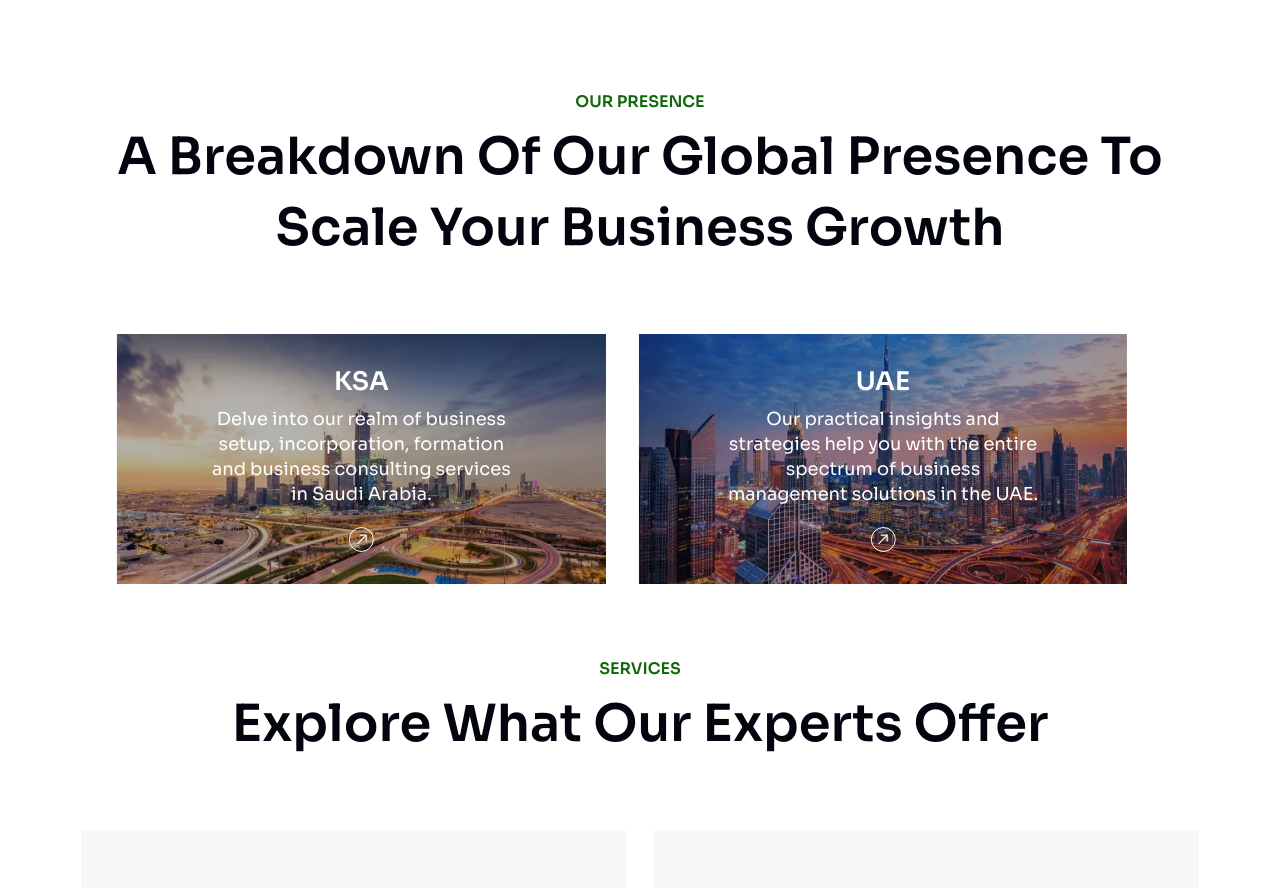
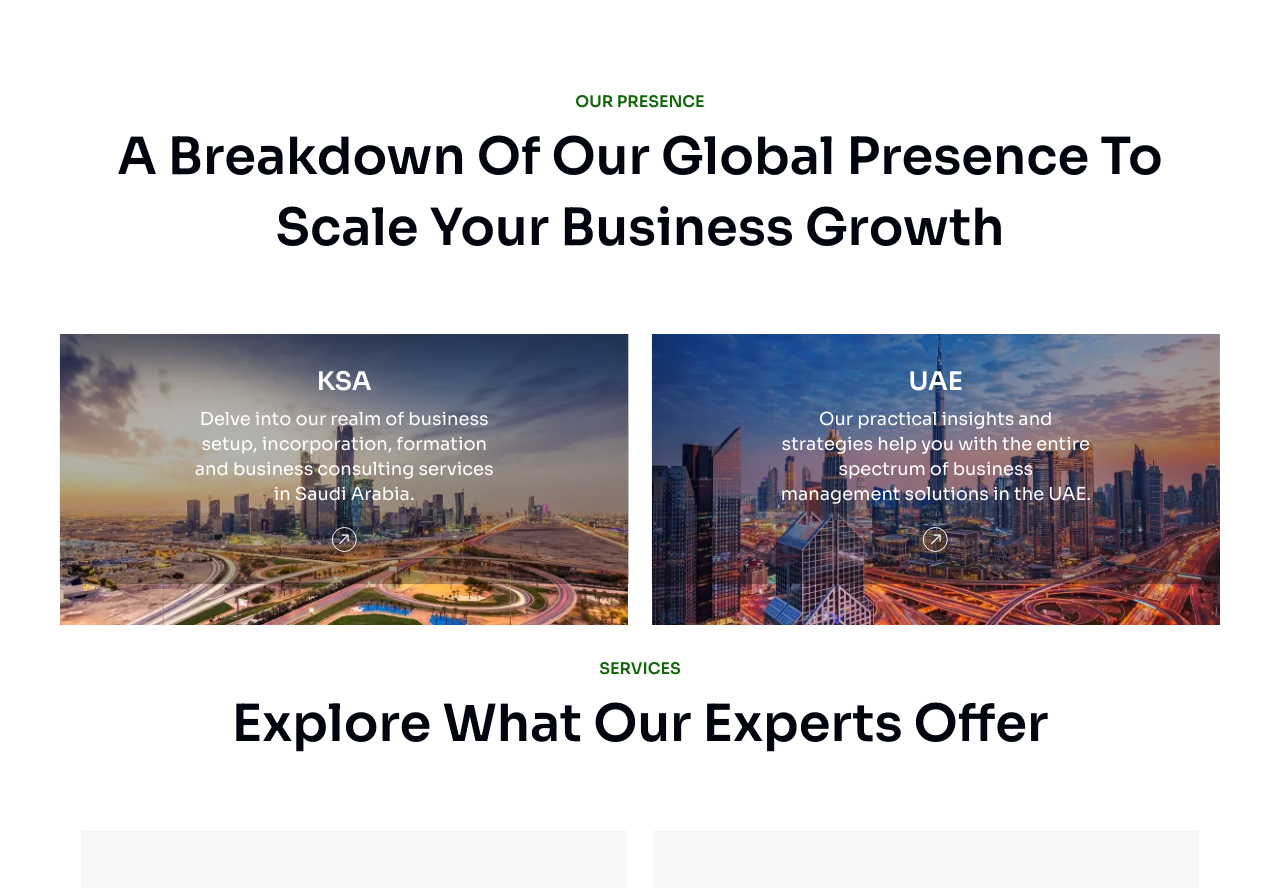
Before and after one commit to beacon-global/Beacon, a Next.js app: page / in a window 1280 px wide. Shown: the part 2120-3008 px from the top of the page. Built offline with nearby package versions, Linux system fonts and the light colour scheme.

Commit message:
v3.5.26 changes

```diff
--- a/src/app/globals.css
+++ b/src/app/globals.css
@@ -350,8 +350,7 @@ li.huListTransitionWrapper.hasDropdown .listHoverBottom{
   background: #FFF;
   padding: 0 135px;
   margin-top: -11px;
-  margin-left: auto;
-  margin-right: auto;
+
 }
 
 .locationFlexContainer {
@@ -359,6 +358,7 @@ li.huListTransitionWrapper.hasDropdown .listHoverBottom{
   align-items: center;
   width:100%;
   gap:3.90625vw;
+  justify-content: center;
 }
 
 .locationContentContainer{
@@ -419,8 +419,6 @@ li.huListTransitionWrapper.hasDropdown .listHoverBottom{
   align-items: center;
   gap: 70px;
   padding: 0px 135px;
-  margin-left: auto;
-  margin-right: auto;
 }
 
 .bussinessContainer .mBusinessDesc{
@@ -453,19 +451,20 @@ li.huListTransitionWrapper.hasDropdown .listHoverBottom{
 
 .businessVideoContainer{
   display: flex;
-  gap: 2.604166666666667vw;
+  gap: 2%;
   width: 100%;
+  justify-content: center;
 }
 
 .ksa{
-  width: 38.15104166666667vw;
+  width: 49%;
   height: 19.53125vw;
   position: relative;
   background-color: rgba(0, 0, 0, 0.5) !important;
 }
 
 .uae{
-  width: 38.15104166666667vw;
+  width: 49%;
   height: 19.53125vw;
   position: relative;
   background-color: rgba(0, 0, 0, 0.5);
```
Also changed, not shown: src/app/Styles/aboutus.module.css (+5 -3 lines).
